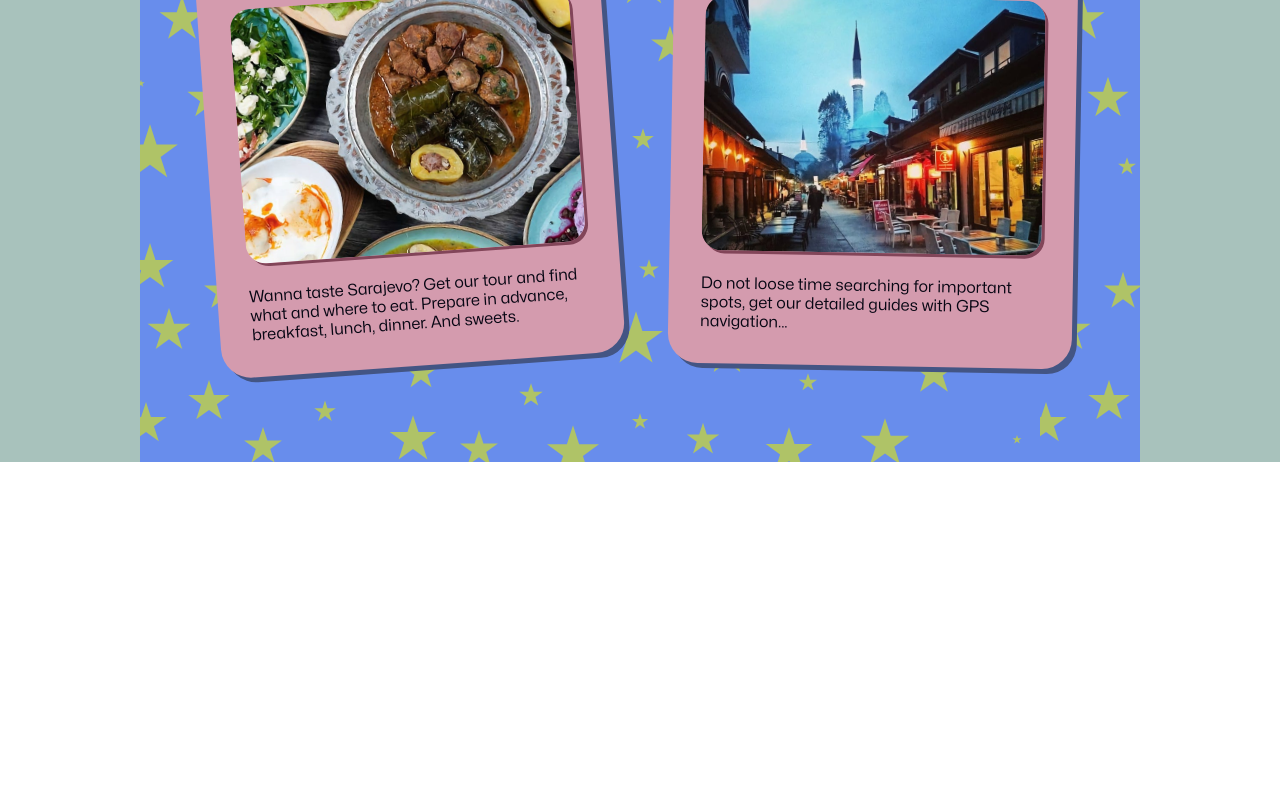
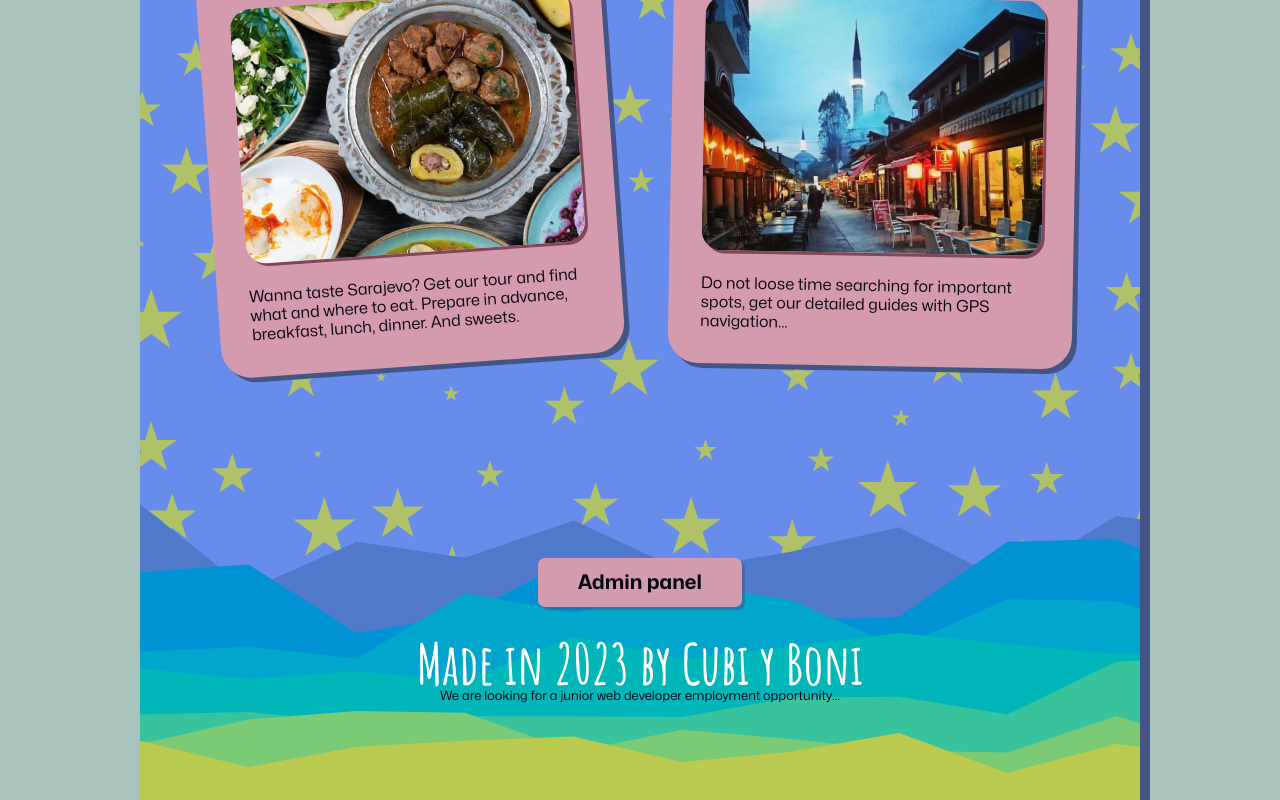
Before and after one commit to drkedrkedjon/sarajevo-tours-react, a React (Vite) app: page / in a window 1280 px wide. Shown: the part 1360-2160 px from the top of the page. Before the commit the page ends 1822 px from the top, so only its background shows below. Built offline with nearby package versions, Linux system fonts and the light colour scheme.

Commit message:
Footer component and CSS finished

```diff
--- a/css-styles.css
+++ b/css-styles.css
@@ -198,7 +198,19 @@ meter {
   text-shadow: -1px -1px 0 #000, 1px -1px 0 #000, -1px 1px 0 #000,
     1px 1px 0 #000, 4px 4px 0px hsl(var(--shadow-blue));
 }
-
+.btn {
+  padding: 0.8rem 2.5rem;
+  border-radius: 7px;
+  box-shadow: 3px 3px 0px hsl(var(--shadow-blue), 0.5);
+  font-size: var(--fs-500);
+  font-weight: 700;
+}
+.btn-green {
+  background-color: hsl(var(--color-green));
+}
+.btn-pink {
+  background-color: hsl(var(--color-pink));
+}
 /* ************************************** */
 /* Home Layout */
 /* ************************************** */
@@ -206,9 +218,11 @@ meter {
 .home-layout {
   background-color: hsl(var(--color-blue));
   background-image: url(/assets/images/bckg-blue-stars.svg);
+  background-size: cover;
   max-width: 1000px;
   margin-inline: auto;
   overflow: hidden;
+  box-shadow: 10px 10px 0 hsl(var(--shadow-blue));
 }
 .background-color-home {
   background-color: hsl(var(--color-gray));
@@ -315,7 +329,7 @@ meter {
   /* max-width: 17rem; */
   aspect-ratio: 1;
   text-align: center;
-  font-weight: 700;
+  /* font-weight: 700; */
   grid-row: 2 / 3;
   grid-column: 1 / -1;
   transform: translate(2.5rem);
@@ -324,13 +338,6 @@ meter {
   display: flex;
   flex-direction: column;
   gap: 0.4rem;
-}
-.btn {
-  background-color: hsl(var(--color-green));
-  padding: 0.8rem 1.5rem;
-  border-radius: 7px;
-  box-shadow: 3px 3px 0px hsl(var(--shadow-blue), 0.5);
-  font-size: var(--fs-500);
 }
 
 @media (min-width: 30rem) and (max-width: 41.999rem) {
@@ -421,6 +428,12 @@ meter {
   padding: 1.5rem;
   border-radius: 30px;
   box-shadow: 5px 5px 0 hsl(var(--shadow-blue));
+  transition: all 0.2s ease-out;
+}
+.home-card-article:hover {
+  transform: scale(1.03);
+  box-shadow: 7px 7px 0 hsl(var(--shadow-blue));
+  transition: all 0.2s ease-out;
 }
 .home-card-article h3 {
   font-size: 2.5rem;
@@ -475,3 +488,17 @@ meter {
     font-size: 3.5rem;
   }
 }
+/* ************************************** */
+/* Futter Component */
+/* ************************************** */
+
+.footer {
+  display: flex;
+  flex-direction: column;
+  gap: 2rem;
+  align-items: center;
+  background-image: url("/assets/images/bckg-footer.svg");
+  background-size: cover;
+  padding: 6rem 2rem;
+  text-align: center;
+}
--- /dev/null
+++ b/src/components/Footer.jsx
@@ -0,0 +1,17 @@
+import React from "react";
+
+export default function Footer() {
+  return (
+    <div className="footer">
+      <button className="btn btn-pink">Admin panel</button>
+      <div>
+        <h3 className="ff-title fs-700 color-white">
+          Made in 2023 by Cubi y Boni
+        </h3>
+        <p className="fs-300">
+          We are looking for a junior web developer employment opportunity...
+        </p>
+      </div>
+    </div>
+  );
+}
--- a/src/components/Hero.jsx
+++ b/src/components/Hero.jsx
@@ -16,9 +16,9 @@ export default function Hero() {
         <div className="hero-select">
           <h3 className="color-white">Choose your passion:</h3>
           <div className="hero-btn-container">
-            <button className="btn">Skiing</button>
-            <button className="btn">Biking</button>
-            <button className="btn">Walking</button>
+            <button className="btn btn-green">Skiing</button>
+            <button className="btn btn-green">Biking</button>
+            <button className="btn btn-green">Walking</button>
           </div>
         </div>
       </div>
--- a/src/pages/Home.jsx
+++ b/src/pages/Home.jsx
@@ -2,6 +2,7 @@ import React from "react";
 import { Outlet } from "react-router-dom";
 import Header from "../components/Header";
 import Hero from "../components/Hero";
+import Footer from "../components/Footer";
 
 export default function Home() {
   return (
@@ -9,6 +10,7 @@ export default function Home() {
       <Header />
       <Hero />
       <Outlet />
+      <Footer />
     </>
   );
 }
```
Also changed, not shown: public/assets/images/bckg-footer.svg (added).
